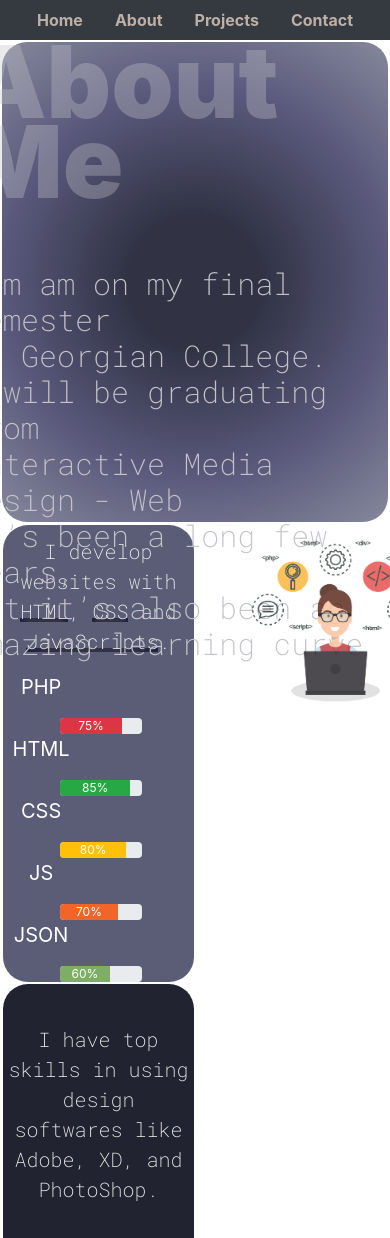
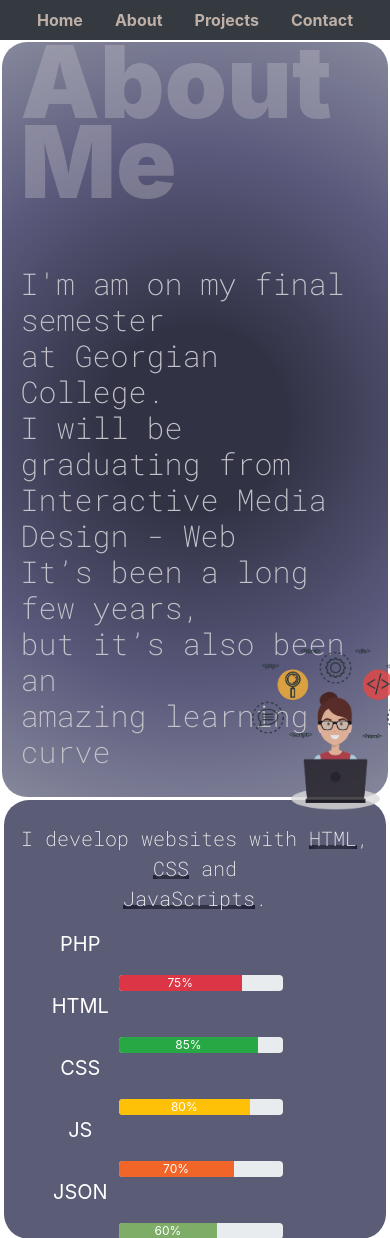
Before and after one commit to Tanyap1/Tanyap1-COMP2106-portfolio, a Node server app: page /about in a window 390 px wide; the page is wider, and only the part inside the window is pictured. Shown: the top 1238 px of that part. Run offline with Node 20, Linux system fonts and the light colour scheme; some libraries are stand-ins or nearby versions.

Commit message:
Update index.css
update about me page

```diff
--- a/public/stylesheets/index.css
+++ b/public/stylesheets/index.css
@@ -265,4 +265,12 @@
   .flex-container {
     flex-direction: column;
   }
+   .homepage{
+    height: fit-content;
+  }
+  .info{
+    margin-left: 1%;
+  }
+
+
 }
```
